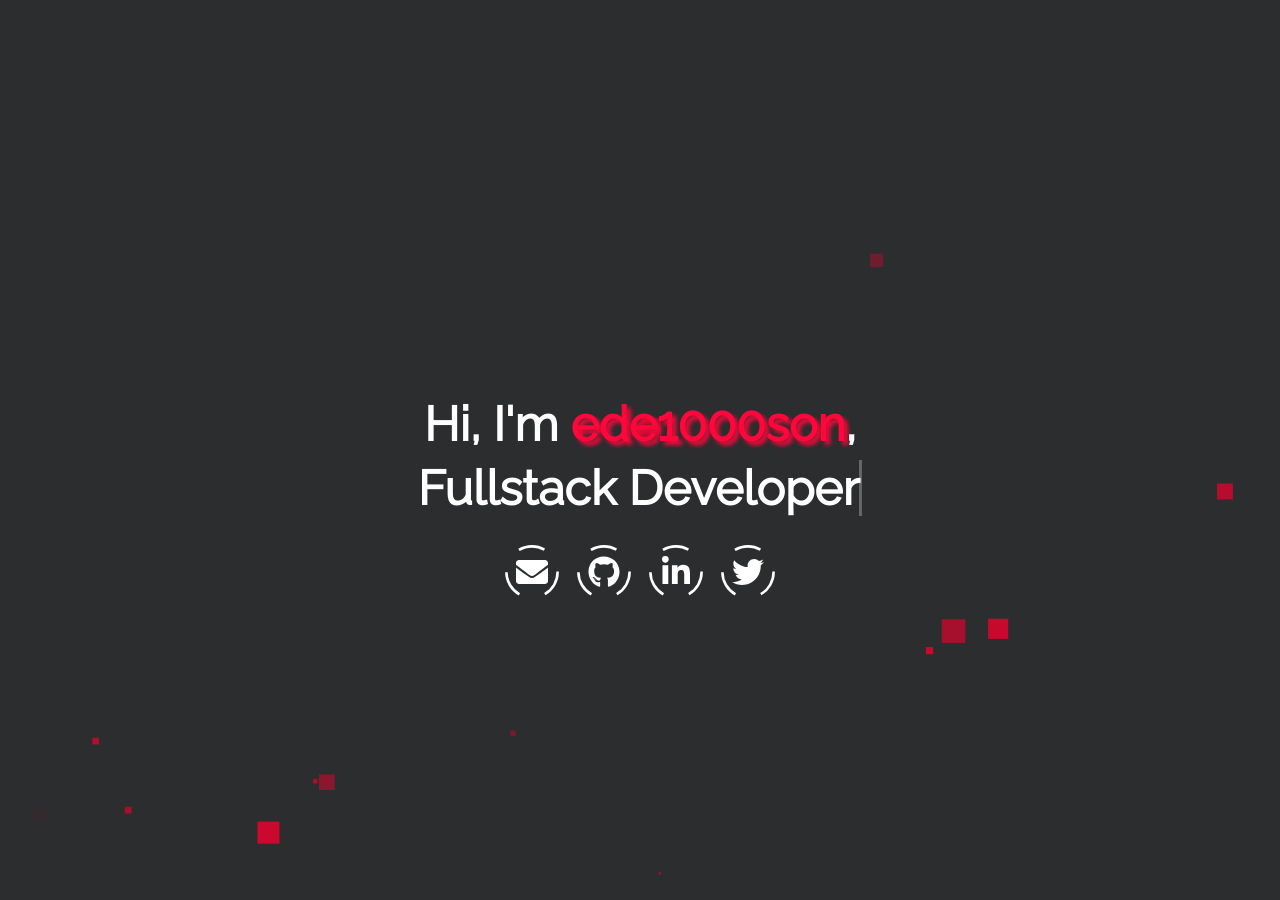
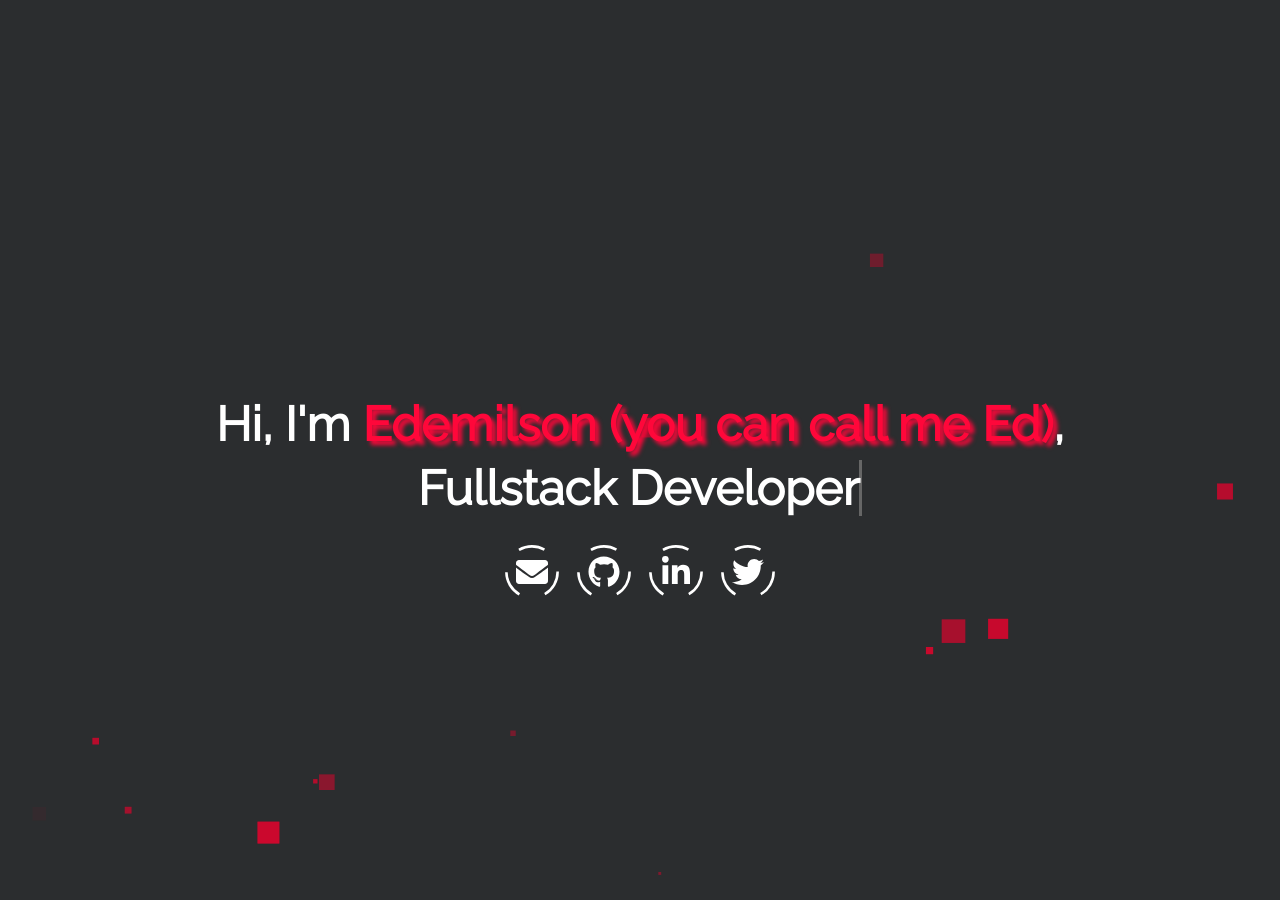
Before and after one commit to ede1000son/ede1000son.github.io, a Jekyll site: the page built from index.html, in a window 1280 px wide and 900 px high. Built offline with Jekyll 4.4.1, drawn with Linux system fonts in a browser that asks for light colours.

Commit message:
Update _config.yml
Name correction

```diff
--- a/_config.yml
+++ b/_config.yml
@@ -11,7 +11,7 @@ baseurl: ""
 
 # LANDING PAGE
 # username: This will displayed on the landing page as your name.
-username: ede1000son
+username: Edemilson (you can call me Ed)
 # typing_text: This will be typed before 'scroll down for more'.
 # > set this to your job title, e.g. Fullstack Developer
 typing_text: Fullstack Developer
@@ -86,7 +86,7 @@ contact_description: Lorem ipsum dolor sit amet, consetetur sadipscing elitr, se
 # GITHUB-METADATA
 # Set this to your forked repository
 # > e.g. <user>/<user>.github.io
-repository: ede1000son/ede1000son.github.io
+repository: ede1000son/memoryGameJS
 projects:
   # sortby:
   # > set this to pushed, if you want to sort your github repositories by time.
```
